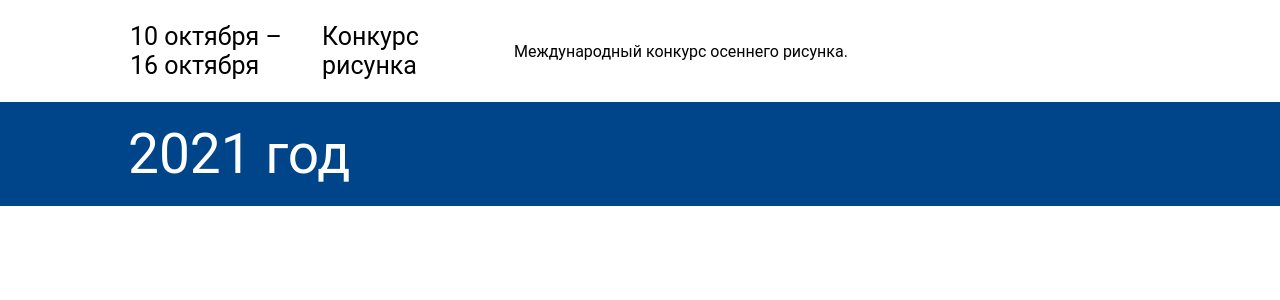
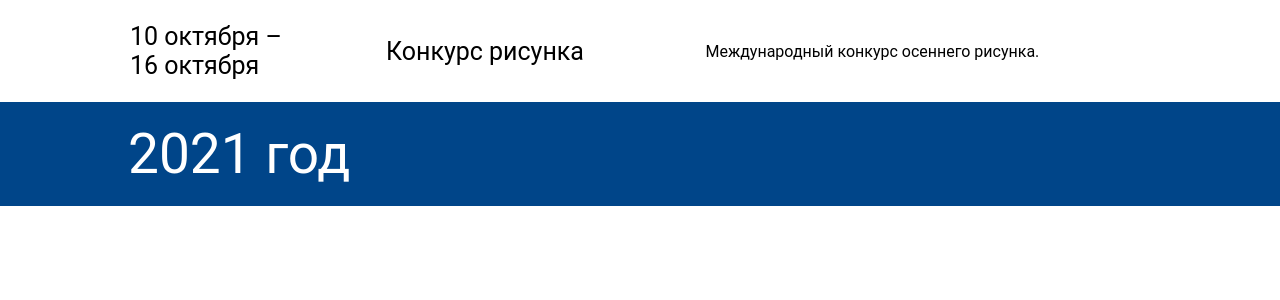
Before and after one commit to PinguinKa/ystu_contest, a Flask app: page /events/ in a window 1280 px wide. Shown: the part 154-454 px from the top of the page. Run offline with Flask 2, Linux system fonts and the light colour scheme.

Commit message:
Updated table width values.

```diff
--- a/static/css/info.css
+++ b/static/css/info.css
@@ -8,7 +8,7 @@
 
 table.event {
     width: 80%;
-    padding: 20px 10%;
+    margin: 20px 10%;
     border: none;
 }
 
@@ -23,10 +23,10 @@ td.event_date {
 }
 
 td.event_name {
-    width: 20%;
+    width: 25%;
     font-size: 25px;
 }
 
 td.event_info {
-    width: 40%;
+    width: 35%;
 }
```
